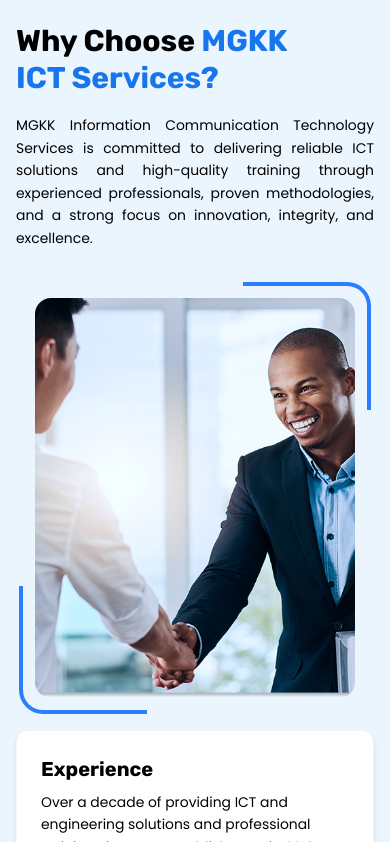
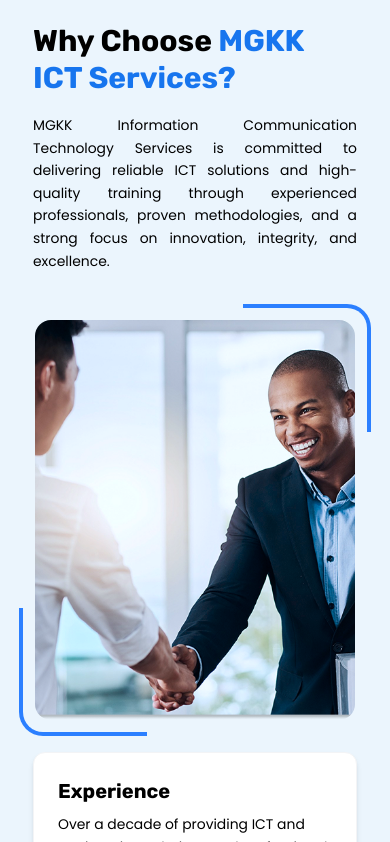
Before and after one commit to Dibilupers/Matekk-Website, a React (Vite) app: page / in a window 390 px wide. Shown: the part 3056-3898 px from the top of the page. Built offline with nearby package versions, Linux system fonts and the light colour scheme.

Commit message:
Fix spacing in "Why Choose MGKK ICT Services" section for improved layout

```diff
--- a/src/pages/Home.jsx
+++ b/src/pages/Home.jsx
@@ -661,8 +661,8 @@
       </section>
 
       {/* Why Choose MGKK ICT Services */}
-      <section className="py-16 lg:py-20 bg-[#EBF5FD]">
-        <div className="mx-4 sm:mx-6 lg:mx-[7.438rem]">
+      <section className="py-16 lg:py-20 bg-[#EBF5FD] ">
+        <div className="mx-[2.063rem] lg:mx-[7.438rem]">
           <div className="mb-12 lg:mb-16 text-left md:text-center sm:text-left lg:text-left">
             <h2 className="text-3xl lg:text-3xl font-bold leading-tight text-[#000000]">
               Why Choose <span className="text-[#1775EE]">MGKK</span>
```
